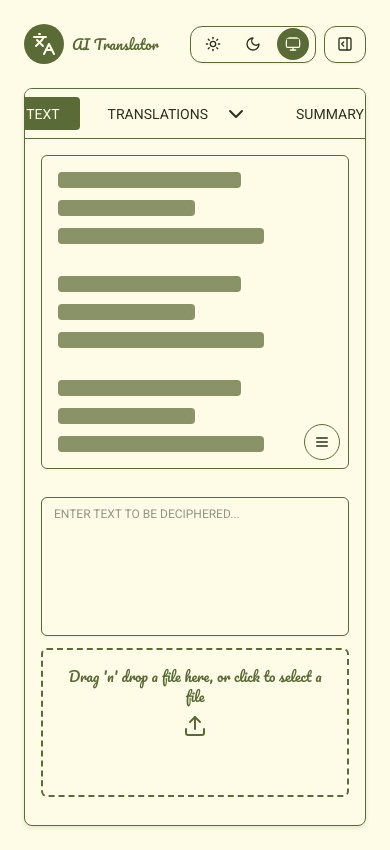
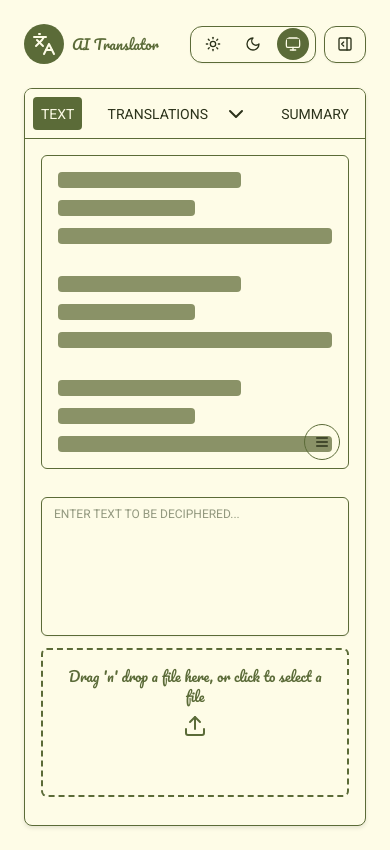
Before and after one commit to Muibeabuchi/AI-text-Interface, a React (Vite) app: page / in a window 390 px wide. Built offline with nearby package versions, Linux system fonts and the light colour scheme.

Commit message:
adjust the top bar elements to be mobile responsive

```diff
--- a/src/components/empty-text-skeleton.tsx
+++ b/src/components/empty-text-skeleton.tsx
@@ -1,20 +1,20 @@
-export default function EmptyTextSkeleton() {
+export default function LoadingSkeleton() {
   return (
     <>
       <div className="p-4 space-y-3">
         <div className="w-2/3 h-4 rounded bg-olive animate-pulse" />
         <div className="w-1/2 h-4 rounded bg-olive animate-pulse" />
-        <div className="w-3/4 h-4 rounded bg-olive animate-pulse" />
+        <div className="w-6/7 h-4 rounded bg-olive animate-pulse" />
       </div>
       <div className="p-4 space-y-3">
         <div className="w-2/3 h-4 rounded bg-olive animate-pulse" />
         <div className="w-1/2 h-4 rounded bg-olive animate-pulse" />
-        <div className="w-3/4 h-4 rounded bg-olive animate-pulse" />
+        <div className="w-6/7 h-4 rounded bg-olive animate-pulse" />
       </div>
       <div className="p-4 space-y-3">
         <div className="w-2/3 h-4 rounded bg-olive animate-pulse" />
         <div className="w-1/2 h-4 rounded bg-olive animate-pulse" />
-        <div className="w-3/4 h-4 rounded bg-olive animate-pulse" />
+        <div className="w-6/7 h-4 rounded bg-olive animate-pulse" />
       </div>
     </>
   );
--- a/src/components/translation-panel.tsx
+++ b/src/components/translation-panel.tsx
@@ -39,8 +39,8 @@ import {
   SelectValue,
 } from "./ui/select";
 import { useLanguageDetect } from "@/hooks/UseLanguageDetect";
-import { EmptyStateIllustration } from "./empty-state-illustration";
-import EmptyTextSkeleton from "./empty-text-skeleton";
+import LoadingSkeleton from "./empty-text-skeleton";
+// import { EmptyStateIllustration } from "./empty-state-illustration";
 // import { EmptyStateIllustration } from "./empty-state-illustration";
 // import { DeviceErrorIllustration } from "./error-state-illustration";
 
@@ -173,12 +173,12 @@ export function TranslationPanel({ onSummarize }: TranslationPanelProps) {
         className="w-full "
       >
         <div className="sticky top-0 z-10 bg-card border-primary">
-          <div className="flex items-center justify-center w-full h-[50px] gap-2 p-2 border-b rounded-none border-primary bg-muted">
+          <div className="flex items-center justify-between  lg:justify-center w-full h-[50px] gap-2 p-2 border-b rounded-none border-primary bg-muted">
             <div
               role="button"
               onClick={() => handleMode("text")}
               className={cn(
-                " rounded-sm py-0.5 px-5 hover-shadow hover:bg-accent/80 flex items-center justify-center  h-full hover:text-primary-foreground text-sm",
+                " rounded-sm py-0.5 lg:px-5 px-2 hover-shadow hover:bg-accent/80 flex items-center justify-center  h-full hover:text-primary-foreground text-sm",
                 {
                   "bg-accent text-primary-foreground": mode === "text",
                 }
@@ -193,7 +193,7 @@ export function TranslationPanel({ onSummarize }: TranslationPanelProps) {
                   role="button"
                   // onClick={() => handleMode("translation")}
                   className={cn(
-                    "flex items-center justify-between gap-4 rounded-sm py-0.5 px-5 hover-shadow text-sm hover:bg-accent/80 hover:text-primary-foreground ",
+                    "flex items-center justify-between gap-4 rounded-sm py-0.5 lg:px-5 px-2 hover-shadow text-sm hover:bg-accent/80 hover:text-primary-foreground ",
                     {
                       "bg-accent text-primary-foreground shadow-sm":
                         mode === "translation",
@@ -228,7 +228,7 @@ export function TranslationPanel({ onSummarize }: TranslationPanelProps) {
               role="button"
               onClick={() => handleMode("summary")}
               className={cn(
-                " rounded-sm py-0.5 px-5 hover:bg-accent/80 h-full flex items-center justify-center hover:text-primary-foreground  hover-shadow text-sm",
+                " rounded-sm py-0.5 lg:px-5 px-2 hover:bg-accent/80 h-full flex items-center justify-center hover:text-primary-foreground  hover-shadow text-sm",
                 {
                   "bg-accent text-primary-foreground ": mode === "summary",
                 }
@@ -242,7 +242,7 @@ export function TranslationPanel({ onSummarize }: TranslationPanelProps) {
         {/* OUTPUT BOX */}
         <section className="flex flex-col p-4 m-0 gap-y-3">
           <div className="relative min-h-[300px] rounded-md border border-primary bg-background">
-            <EmptyTextSkeleton />
+            <LoadingSkeleton />
             {/* {loading ? ( */}
             {/* ) : error ? (
               <div className="flex items-center gap-2 p-4 text-destructive">
```
